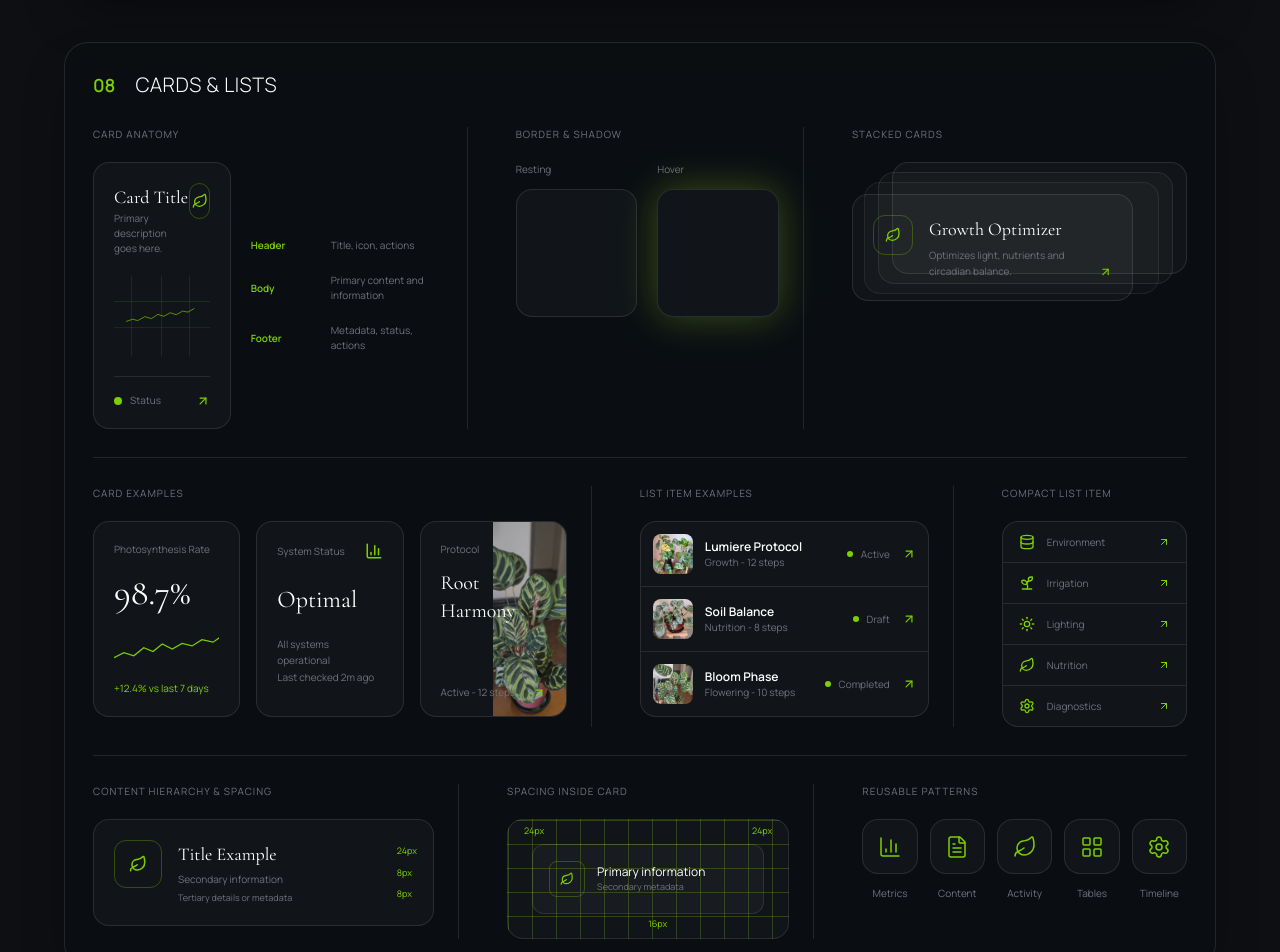
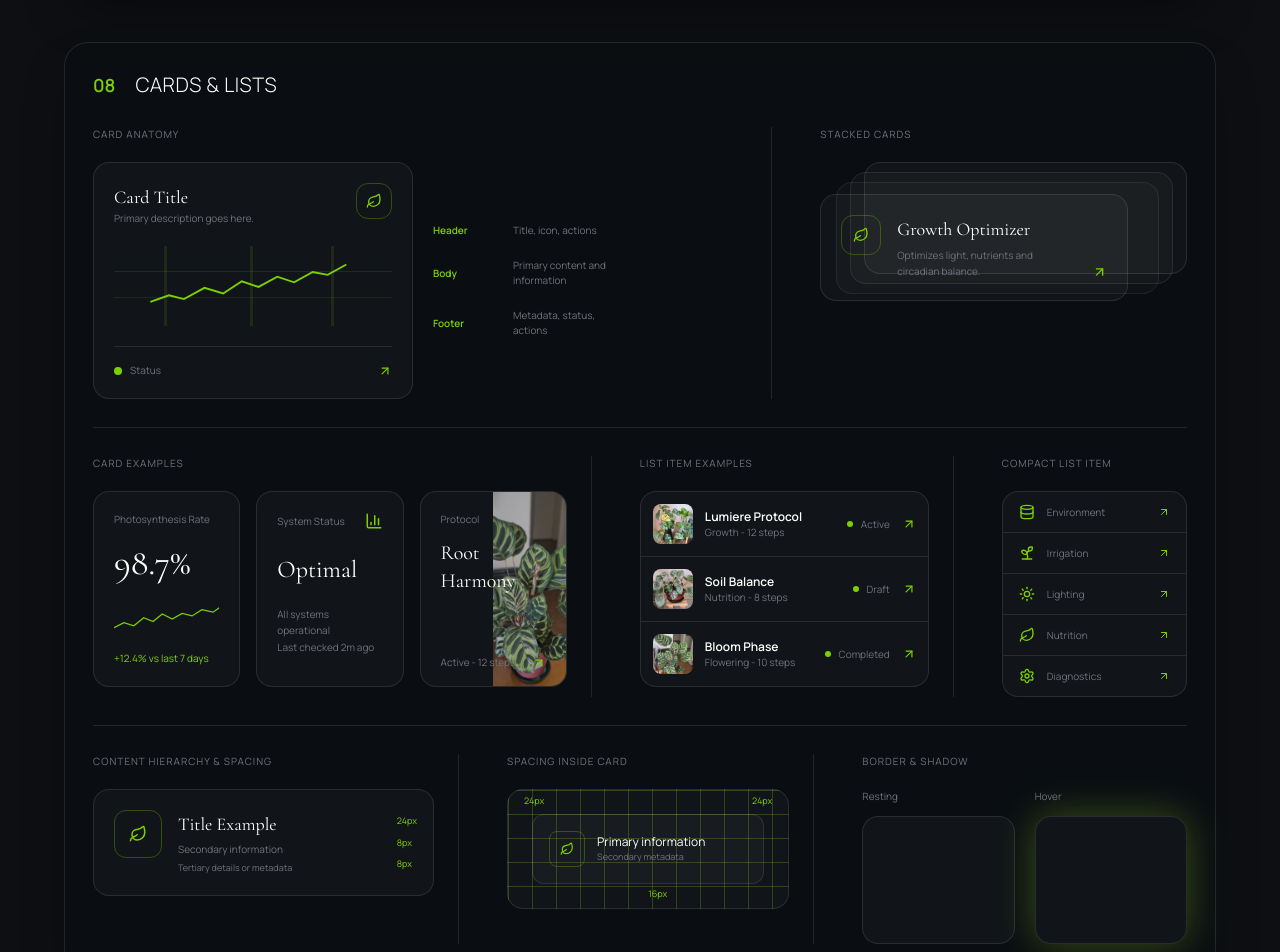
Before and after one commit to miaslls/mia-sys, a Next.js app: page /drafts/layout-patterns in a window 1280 px wide. Shown: the part 900-1852 px from the top of the page. Built offline with nearby package versions, Linux system fonts and the light colour scheme.

Commit message:
refactor(layout-patterns): consolidate cards section grid and move border-shadow content

```diff
--- a/app/drafts/layout-patterns/PageContent.tsx
+++ b/app/drafts/layout-patterns/PageContent.tsx
@@ -330,7 +330,7 @@ export default function LayoutPatternsPageContent() {
           </div>
 
           <div
-            className={`grid grid-cols-1 gap-6 border-b pb-7 xl:grid-cols-[1.2fr_1fr_1.15fr] xl:divide-x ${dividerClass} xl:divide-white/10`}
+            className={`grid grid-cols-1 gap-6 border-b pb-7 xl:grid-cols-[2fr_1.15fr] xl:divide-x ${dividerClass} xl:divide-white/10`}
           >
             <div className='space-y-5 xl:pr-6'>
               <p className={`text-[10px] uppercase tracking-widest ${mutedTextClass}`}>
@@ -379,24 +379,6 @@ export default function LayoutPatternsPageContent() {
                       <span className='w-28'>{text}</span>
                     </div>
                   ))}
-                </div>
-              </div>
-            </div>
-
-            <div className='space-y-5 xl:px-6'>
-              <p className={`text-[10px] uppercase tracking-widest ${mutedTextClass}`}>
-                Border & Shadow
-              </p>
-              <div className='grid grid-cols-2 gap-5'>
-                <div className='space-y-3'>
-                  <p className={`text-[10px] ${mutedTextClass}`}>Resting</p>
-                  <div className={`h-32 rounded-2xl border ${insetClass}`} />
-                </div>
-                <div className='space-y-3'>
-                  <p className={`text-[10px] ${mutedTextClass}`}>Hover</p>
-                  <div
-                    className={`h-32 rounded-2xl border border-lime-500/40 shadow-[0_0_38px_rgba(166,226,46,0.30)] ${insetClass}`}
-                  />
                 </div>
               </div>
             </div>
@@ -604,23 +586,19 @@ export default function LayoutPatternsPageContent() {
 
             <div className='space-y-5 xl:pl-6'>
               <p className={`text-[10px] uppercase tracking-widest ${mutedTextClass}`}>
-                Reusable Patterns
+                Border & Shadow
               </p>
-              <div className='grid grid-cols-5 gap-3'>
-                {[
-                  { label: 'Metrics', icon: BarChart3 },
-                  { label: 'Content', icon: FileText },
-                  { label: 'Activity', icon: Leaf },
-                  { label: 'Tables', icon: LayoutGrid },
-                  { label: 'Timeline', icon: Settings },
-                ].map(({ label, icon: Icon }) => (
-                  <div key={label} className='space-y-3 text-center'>
-                    <div className={`grid aspect-square place-items-center rounded-2xl border ${insetClass}`}>
-                      <Icon className='h-6 w-6 text-lime-500' strokeWidth={1.5} />
-                    </div>
-                    <p className={`text-[10px] ${mutedTextClass}`}>{label}</p>
-                  </div>
-                ))}
+              <div className='grid grid-cols-2 gap-5'>
+                <div className='space-y-3'>
+                  <p className={`text-[10px] ${mutedTextClass}`}>Resting</p>
+                  <div className={`h-32 rounded-2xl border ${insetClass}`} />
+                </div>
+                <div className='space-y-3'>
+                  <p className={`text-[10px] ${mutedTextClass}`}>Hover</p>
+                  <div
+                    className={`h-32 rounded-2xl border border-lime-500/40 shadow-[0_0_38px_rgba(166,226,46,0.30)] ${insetClass}`}
+                  />
+                </div>
               </div>
             </div>
           </div>
```
